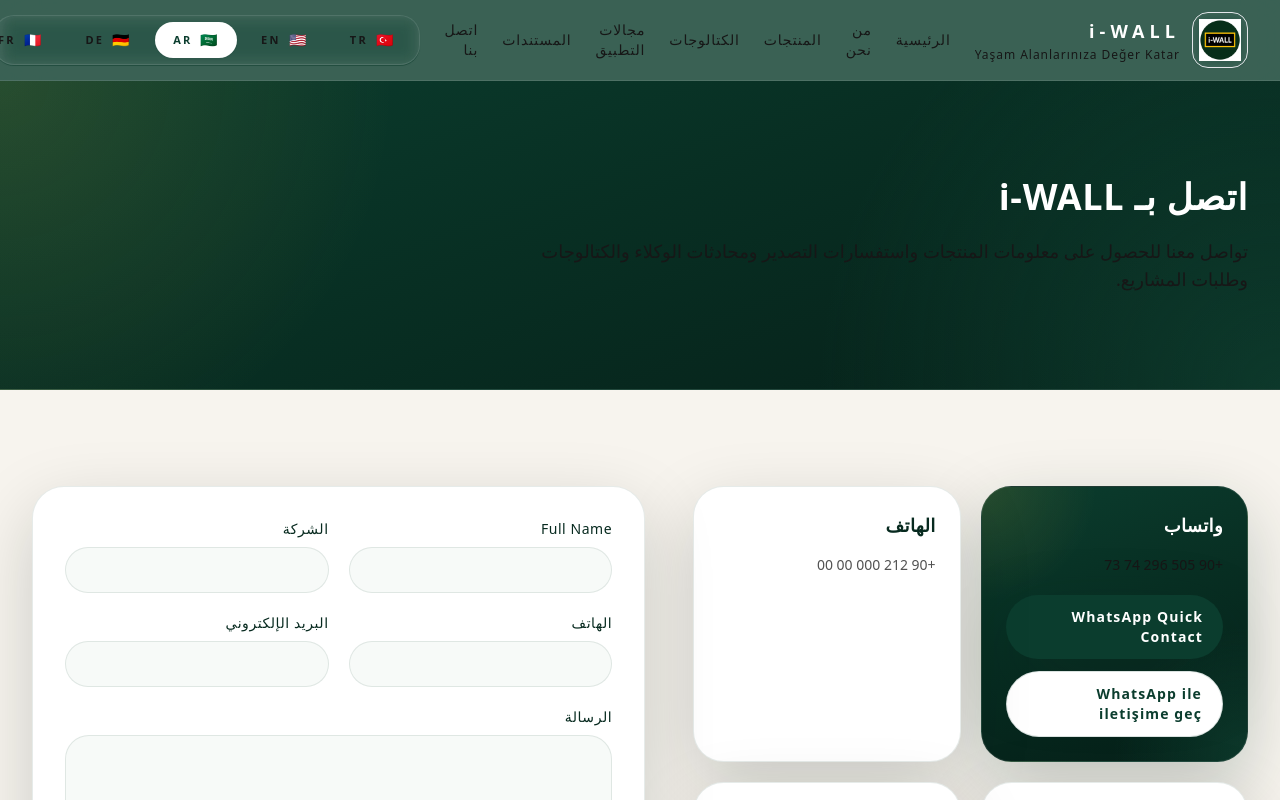
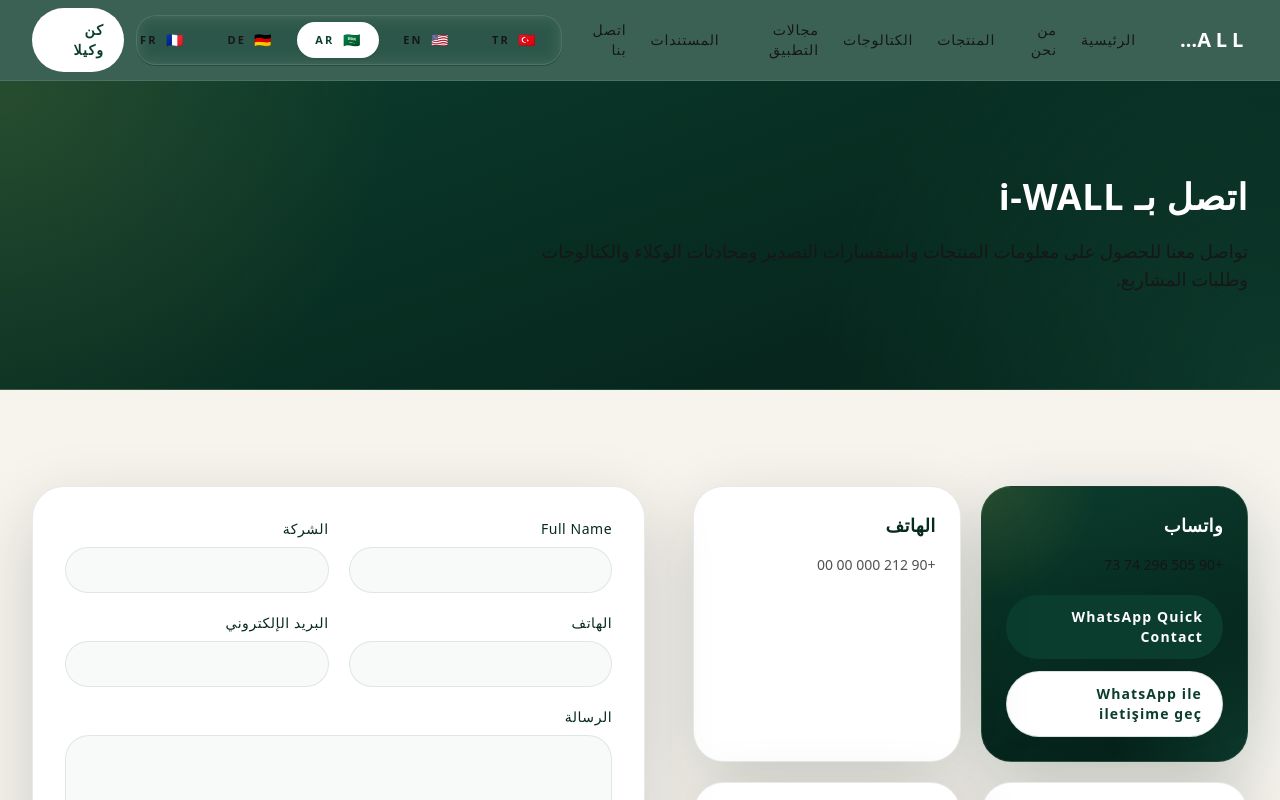
Before and after one commit to iwallcenter-lgtm/iwall-site, a Next.js app: page /ar/contact in a window 1280 px wide. Shown: the top 800 px of the page. Built offline with nearby package versions, Linux system fonts and the light colour scheme.

Commit message:
fix header branding language flags and Turkish contact text

```diff
--- a/src/app/[locale]/contact/page.tsx
+++ b/src/app/[locale]/contact/page.tsx
@@ -30,8 +30,8 @@
     locale === "tr"
       ? "Mesajiniz alindi. En kisa surede size donus yapacagiz."
       : "Your message has been received. Our team will get back to you as soon as possible.";
-  const primaryWhatsappLabel = locale === "tr" ? "WhatsApp ile Hizli Iletisim" : "WhatsApp Quick Contact";
-  const secondaryWhatsappLabel = locale === "tr" ? "WhatsApp ile iletisime gec" : "WhatsApp ile iletişime geç";
+  const primaryWhatsappLabel = locale === "tr" ? "WhatsApp ile iletişime geç" : "WhatsApp Quick Contact";
+  const secondaryWhatsappLabel = locale === "tr" ? "Hazır mesaj ile iletişime geç" : "WhatsApp ile iletişime geç";
 
   const fields = [
     { name: "name", label: fullNameLabel },
--- a/src/components/site/header.tsx
+++ b/src/components/site/header.tsx
@@ -35,7 +35,7 @@
           ))}
         </nav>
         <div className="flex items-center gap-2 sm:gap-3">
-          <LocaleSwitcher currentLocale={locale} className="max-w-[220px] lg:max-w-none" />
+          <LocaleSwitcher currentLocale={locale} className="max-w-[220px] sm:max-w-[260px] lg:max-w-none" />
           <Link href={`/${locale}/dealer`} className="hidden rounded-full bg-white px-5 py-3 text-sm font-semibold tracking-[0.08em] text-pine transition duration-200 hover:border-gold/40 hover:bg-[#f7faf8] lg:inline-flex">
             {messages.cta.becomeDealer}
           </Link>
--- a/src/components/site/logo.tsx
+++ b/src/components/site/logo.tsx
@@ -1,4 +1,3 @@
-import Image from "next/image";
 import Link from "next/link";
 
 import { cn } from "@/lib/utils";
@@ -12,35 +11,15 @@
 
 export function Logo({ href, label, compact = false, tone = "dark" }: LogoProps) {
   return (
-    <Link href={href} className="inline-flex items-center gap-3">
+    <Link href={href} className="inline-flex min-w-0 items-center">
       <span
         className={cn(
-          "relative overflow-hidden rounded-2xl shadow-sm",
-          tone === "light" ? "border border-white/14 bg-white/10 backdrop-blur" : "border border-black/10 bg-white",
-          compact ? "h-10 w-10" : "h-12 w-12 sm:h-14 sm:w-14"
+          "truncate font-semibold",
+          tone === "light" ? "text-white" : "text-ink",
+          compact ? "text-sm tracking-[0.24em]" : "text-lg tracking-[0.24em] sm:text-xl"
         )}
       >
-        <Image src="/logo.png" alt={label} fill sizes={compact ? "40px" : "56px"} className="object-contain p-1.5" priority />
-      </span>
-      <span className="flex min-w-0 flex-col">
-        <span
-          className={cn(
-            "truncate font-semibold",
-            tone === "light" ? "text-white" : "text-ink",
-            compact ? "text-sm tracking-[0.24em]" : "text-base tracking-[0.28em] sm:text-lg"
-          )}
-        >
-          {label}
-        </span>
-        <span
-          className={cn(
-            "mt-0.5 truncate font-medium",
-            tone === "light" ? "text-white/68" : "text-neutral-500",
-            compact ? "text-[10px] tracking-[0.05em]" : "text-[11px] tracking-[0.08em] sm:text-xs"
-          )}
-        >
-          Yaşam Alanlarınıza Değer Katar
-        </span>
+        {label}
       </span>
     </Link>
   );
--- a/tsconfig.json
+++ b/tsconfig.json
@@ -29,10 +29,9 @@
     }
   },
   "include": [
+    "next-env.d.ts",
     "**/*.ts",
-    "**/*.tsx",
-    "next-env.d.ts",
-    ".next/types/**/*.ts"
+    "**/*.tsx"
   ],
   "exclude": [
     "node_modules"
```
Also changed, not shown: 1 other file (tests, documents, lock files or other folders).
